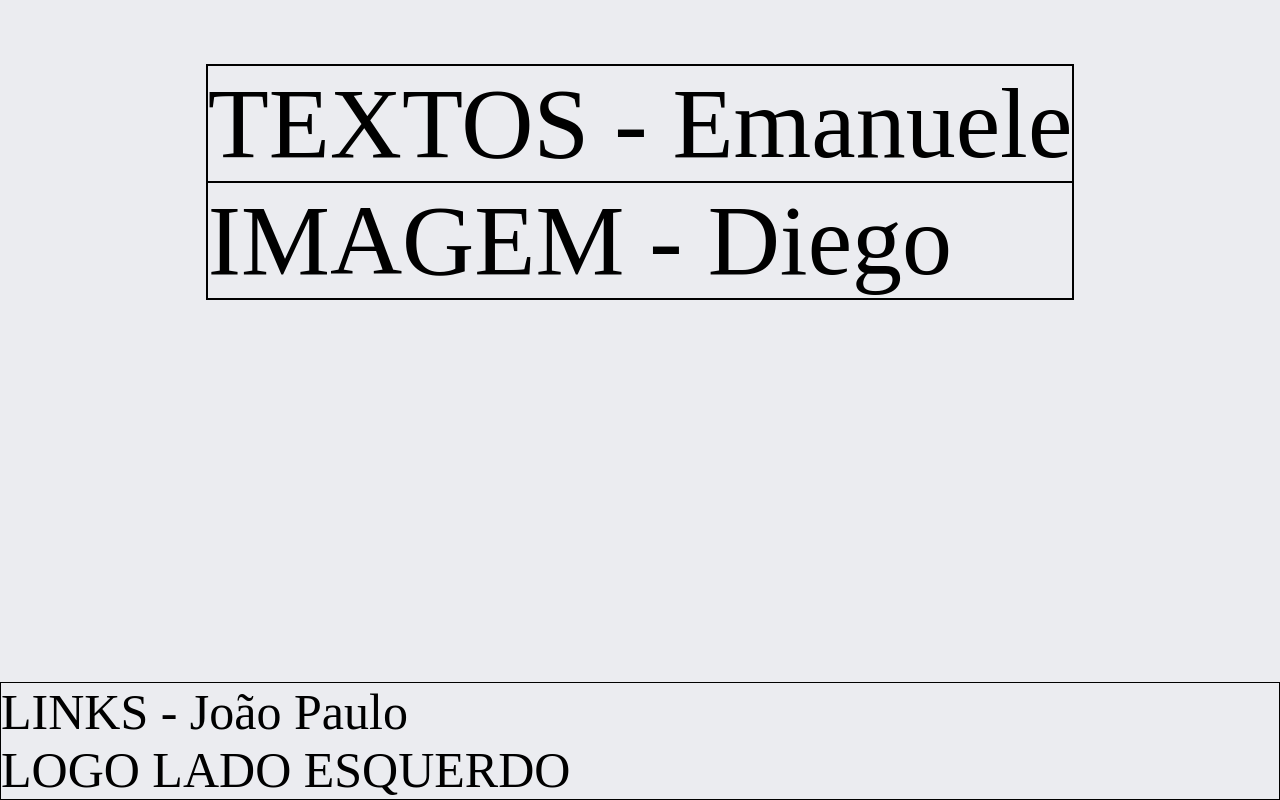
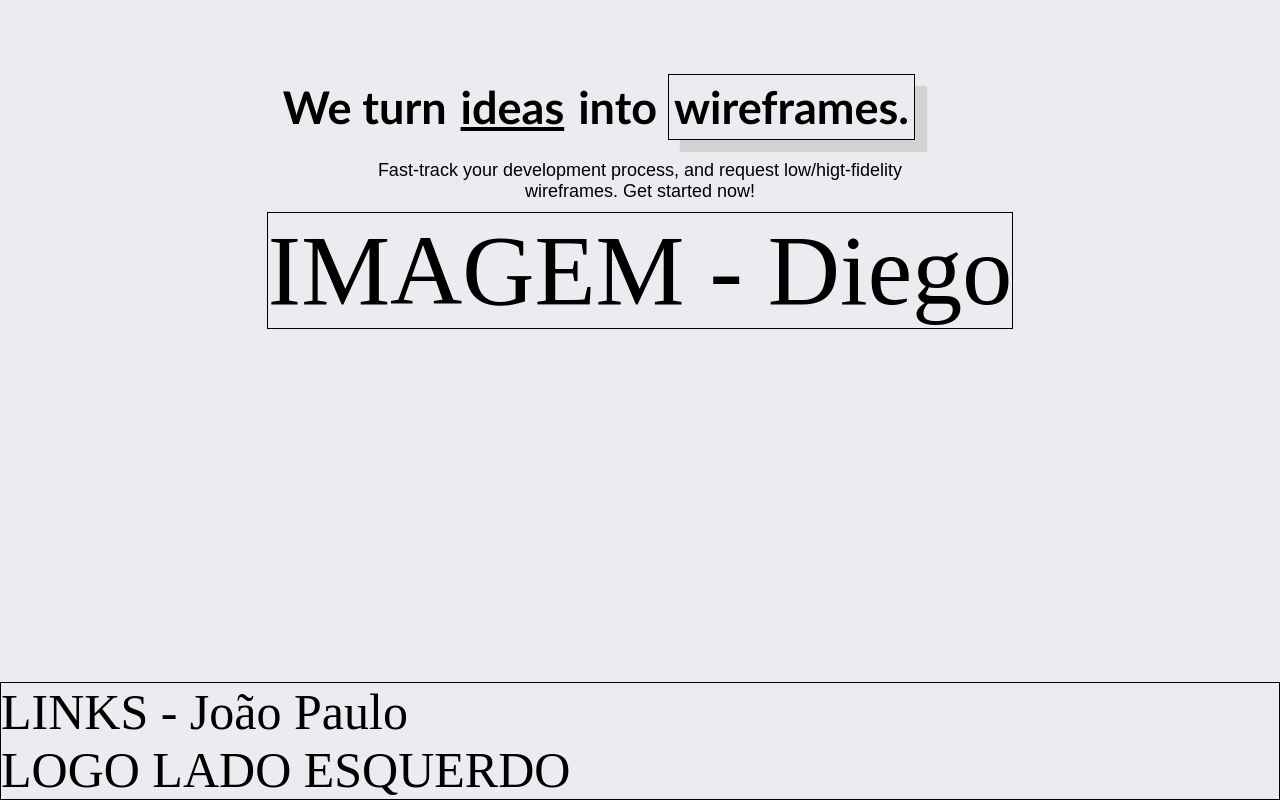
Before and after one commit to emanuelemartinss/PageReproduction, a plain HTML site: page index.html in a window 1280 px wide. Drawn offline with Linux system fonts and the light colour scheme.

Commit message:
Adicionando título e subtitulo

```diff
--- a/index.html
+++ b/index.html
@@ -11,7 +11,10 @@
 <body>
     <div class="container-content">
     <main class="content">
-        <div class="content-text">TEXTOS - Emanuele</div>
+        <div class="content-text">
+            <h1 class="title">We turn <strong class="id">ideas</strong> into <strong class="wire"> wireframes.</strong></h1>
+            <p class="subtitle">Fast-track your development process, and request low/higt-fidelity </br> wireframes. Get started now!</p>
+        </div>
         <div class="content-image">IMAGEM - Diego</div>
     </main>
     </div>
--- a/src/style.css
+++ b/src/style.css
@@ -26,13 +26,44 @@ body{
 .content{
     display: flex;
     flex-direction: column;
-    border: 1px solid black;
+    border: 0px solid black;
 }
 .content-text{
-    font-size: 100px;
-    border: 1px solid black;
+    position: relative;
+    align-items: center;
+}
+.title {
+    font-size: 45px;
+    font-family: 'Trebuchet MS', 'Lucida Sans Unicode', 'Lucida Grande', 'Lucida Sans', Arial, sans-serif;
+    align-items: center;
+    padding: 16px;
+}
+.id {
+    border-radius: 2px;
+    text-decoration: underline;
+    border-color: black;
+    padding: 3px;
+}
+.wire {
+    position: relative;
+    content: '';
+    border-style: solid;
+    border-width: 1px;
+    padding:5px;
+    box-shadow: 12px 12px 1px #d3d1d1;
 }
 
+.after{
+    content: '';
+}
+.subtitle {
+    font-size: 18px;
+    font-family: Arial, Helvetica, sans-serif;
+    padding: 10px;
+    text-align: center;
+    display: flex;
+    justify-content:center;
+}
 .content-image{
     font-size: 100px;
     border: 1px solid black;
```
Also changed, not shown: src/logo pagina.png (added), src/wireframes.png (added).
